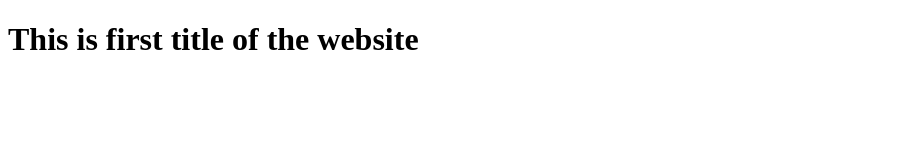
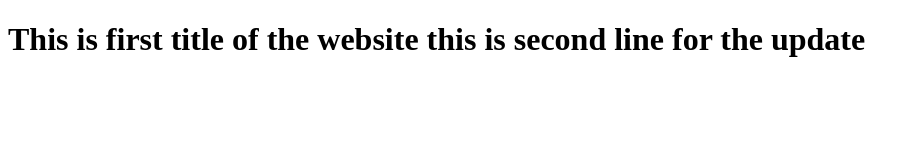
Before and after one commit to suresh2648/gitdemo, a plain HTML site: page index.html in a window 1280 px wide. Shown: the whole page, without its empty margins (0-920 px from the left). Drawn offline with Linux system fonts and the light colour scheme.

Commit message:
second line edited

```diff
--- a/index.html
+++ b/index.html
@@ -9,7 +9,10 @@
 
 <body>
 
-    <h1>This is first title of the website</h1>
+    <h1>This is first title of the website
+
+this is second line for the update</h1>
+
 
 </body>
 
```
